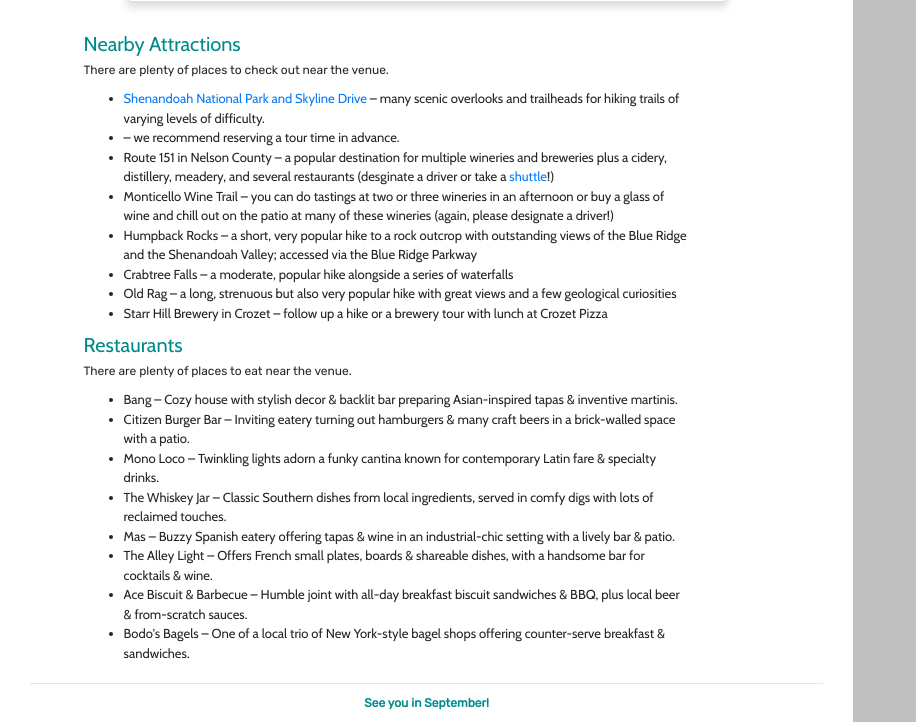
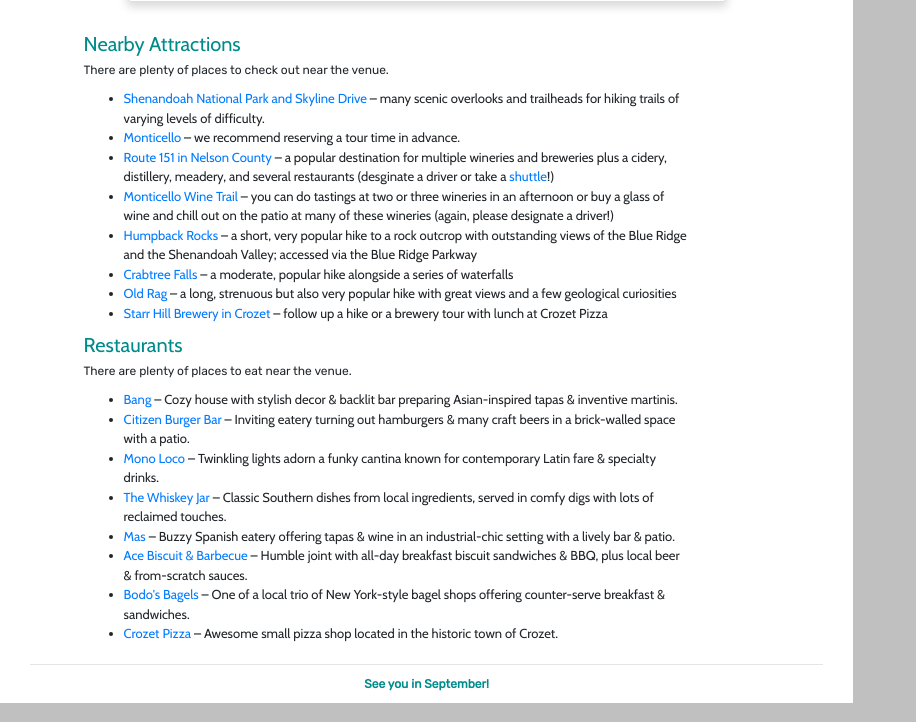
Before and after one commit to nleake/weddingSite, a plain HTML site: page thingstodo.html in a window 1280 px wide. Shown: the part 449-1171 px from the top of the page, without its empty margins (0-916 px from the left). Drawn offline with nearby package versions, Linux system fonts and the light colour scheme.

Commit message:
updated things to do page with links

```diff
--- a/thingstodo.html
+++ b/thingstodo.html
@@ -51,26 +51,26 @@
       <p>There are plenty of places to check out near the venue.</p>
       <ul>
         <li><a href="https://www.nps.gov/shen/index.htm">Shenandoah National Park and Skyline Drive</a>  – many scenic overlooks and trailheads for hiking trails of varying levels of difficulty.</li>
-        <li><a href="https://www.monticello.org/"></a>  – we recommend reserving a tour time in advance.</li>
-        <li>Route 151 in Nelson County – a popular destination for multiple wineries and breweries plus a cidery, distillery, meadery, and several restaurants (desginate a driver or take a <a target="_blank" href="http://cvillehopontours.com/">shuttle</a>!)</li>
-        <li>Monticello Wine Trail – you can do tastings at two or three wineries in an afternoon or buy a glass of wine and chill out on the patio at many of these wineries (again, please designate a driver!)</li>
-        <li>Humpback Rocks – a short, very popular hike to a rock outcrop with outstanding views of the Blue Ridge and the Shenandoah Valley; accessed via the Blue Ridge Parkway</li>
-        <li>Crabtree Falls – a moderate, popular hike alongside a series of waterfalls</li>
-        <li>Old Rag – a long, strenuous but also very popular hike with great views and a few geological curiosities</li>
-        <li>Starr Hill Brewery in Crozet – follow up a hike or a brewery tour with lunch at Crozet Pizza</li>
+        <li><a href="https://www.monticello.org/">Monticello</a>  – we recommend reserving a tour time in advance.</li>
+        <li><a href="http://brewridgetrail.com/">Route 151 in Nelson County</a>  – a popular destination for multiple wineries and breweries plus a cidery, distillery, meadery, and several restaurants (desginate a driver or take a <a target="_blank" href="http://cvillehopontours.com/">shuttle</a>!)</li>
+        <li><a href="http://monticellowinetrail.com/">Monticello Wine Trail</a>  – you can do tastings at two or three wineries in an afternoon or buy a glass of wine and chill out on the patio at many of these wineries (again, please designate a driver!)</li>
+        <li><a href="http://www.hikingupward.com/GWNF/HumpbackRocks/">Humpback Rocks</a> – a short, very popular hike to a rock outcrop with outstanding views of the Blue Ridge and the Shenandoah Valley; accessed via the Blue Ridge Parkway</li>
+        <li><a href="https://www.virginia.org/listings/outdoorsandsports/crabtreefallstrail/">Crabtree Falls</a> – a moderate, popular hike alongside a series of waterfalls</li>
+        <li><a href="http://www.hikingupward.com/SNP/OldRag/">Old Rag</a> – a long, strenuous but also very popular hike with great views and a few geological curiosities</li>
+        <li><a href="http://starrhill.com/">Starr Hill Brewery in Crozet</a> – follow up a hike or a brewery tour with lunch at Crozet Pizza</li>
       </ul>
 
       <h2>Restaurants</h2>
       <p>There are plenty of places to eat near the venue.</p>
       <ul>
-        <li>Bang – Cozy house with stylish decor & backlit bar preparing Asian-inspired tapas & inventive martinis.</li>
-        <li>Citizen Burger Bar – Inviting eatery turning out hamburgers & many craft beers in a brick-walled space with a patio.</li>
-        <li>Mono Loco – Twinkling lights adorn a funky cantina known for contemporary Latin fare & specialty drinks.</li>
-        <li>The Whiskey Jar – Classic Southern dishes from local ingredients, served in comfy digs with lots of reclaimed touches.</li>
-        <li>Mas – Buzzy Spanish eatery offering tapas & wine in an industrial-chic setting with a lively bar & patio.</li>
-        <li>The Alley Light – Offers French small plates, boards & shareable dishes, with a handsome bar for cocktails & wine.</li>
-        <li>Ace Biscuit & Barbecue – Humble joint with all-day breakfast biscuit sandwiches & BBQ, plus local beer & from-scratch sauces.</li>
-        <li>Bodo's Bagels – One of a local trio of New York-style bagel shops offering counter-serve breakfast & sandwiches.</li>
+        <li><a href="http://www.bangrestaurant.net/home">Bang</a> – Cozy house with stylish decor & backlit bar preparing Asian-inspired tapas & inventive martinis.</li>
+        <li><a href="http://citizenburgerbar.com/">Citizen Burger Bar</a> – Inviting eatery turning out hamburgers & many craft beers in a brick-walled space with a patio.</li>
+        <li><a href="http://www.monolocorestaurant.com/">Mono Loco</a> – Twinkling lights adorn a funky cantina known for contemporary Latin fare & specialty drinks.</li>
+        <li><a href="http://thewhiskeyjarcville.com/">The Whiskey Jar</a> – Classic Southern dishes from local ingredients, served in comfy digs with lots of reclaimed touches.</li>
+        <li><a href="http://www.mastapas.com/home">Mas</a> – Buzzy Spanish eatery offering tapas & wine in an industrial-chic setting with a lively bar & patio.</li>
+        <li><a href="http://acebiscuitandbarbecue.com/">Ace Biscuit & Barbecue</a> – Humble joint with all-day breakfast biscuit sandwiches & BBQ, plus local beer & from-scratch sauces.</li>
+        <li><a href="http://www.bodosbagels.com/">Bodo's Bagels</a> – One of a local trio of New York-style bagel shops offering counter-serve breakfast & sandwiches.</li>
+        <li><a href="http://crozetpizza.com/">Crozet Pizza</a> – Awesome small pizza shop located in the historic town of Crozet.</li>
       </ul>
       </section>
 
```
